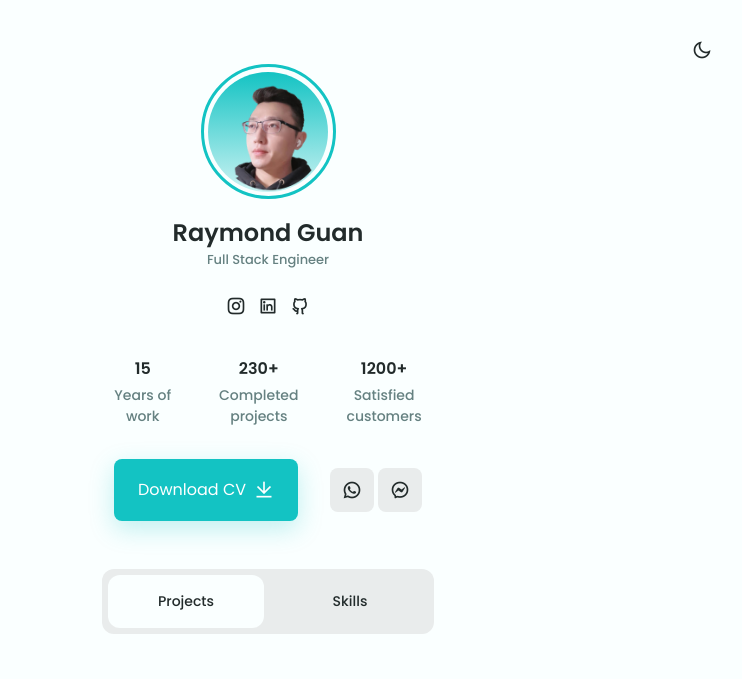
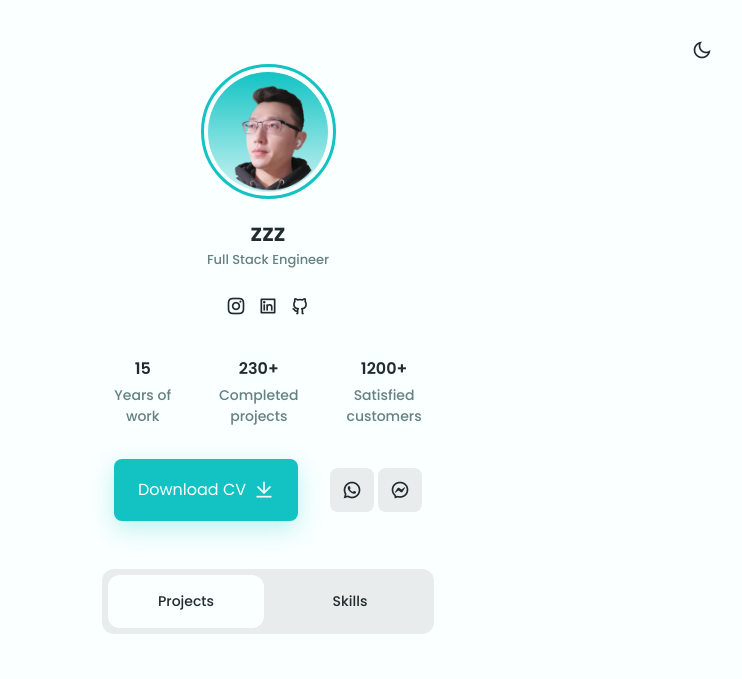
Before and after one commit to wenluanfei/resume_demo, a plain HTML site: page index.html in a window 1280 px wide. Shown: the top 679 px of the page, without its empty margins (372-1114 px from the left). Drawn offline with nearby package versions, Linux system fonts and the light colour scheme.

Commit message:
Update index.html

```diff
--- a/index.html
+++ b/index.html
@@ -32,7 +32,7 @@
           </div>
         </div>
 
-        <h2 class="profile__name">Raymond Guan</h2>
+        <h2 class="profile__name">zzz</h2>
         <h3 class="profile__profession">Full Stack Engineer</h3>
 
         <ul class="profile__social">
```
